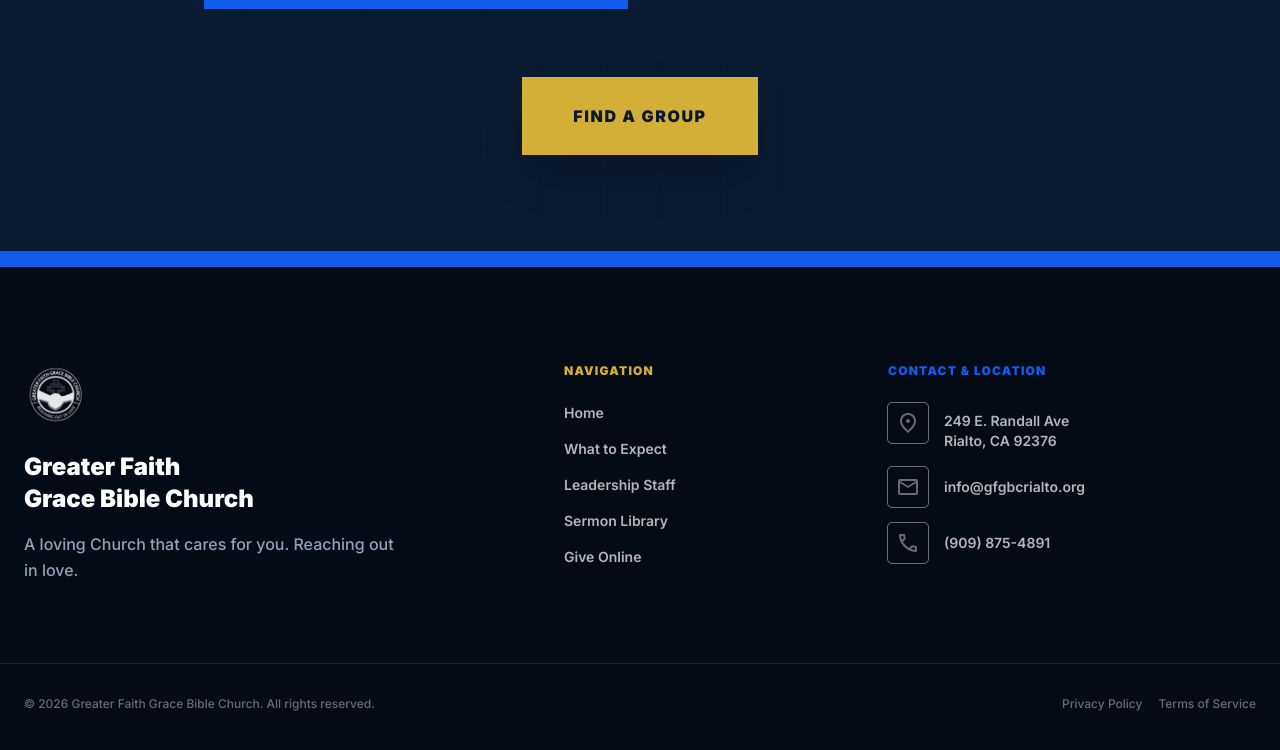
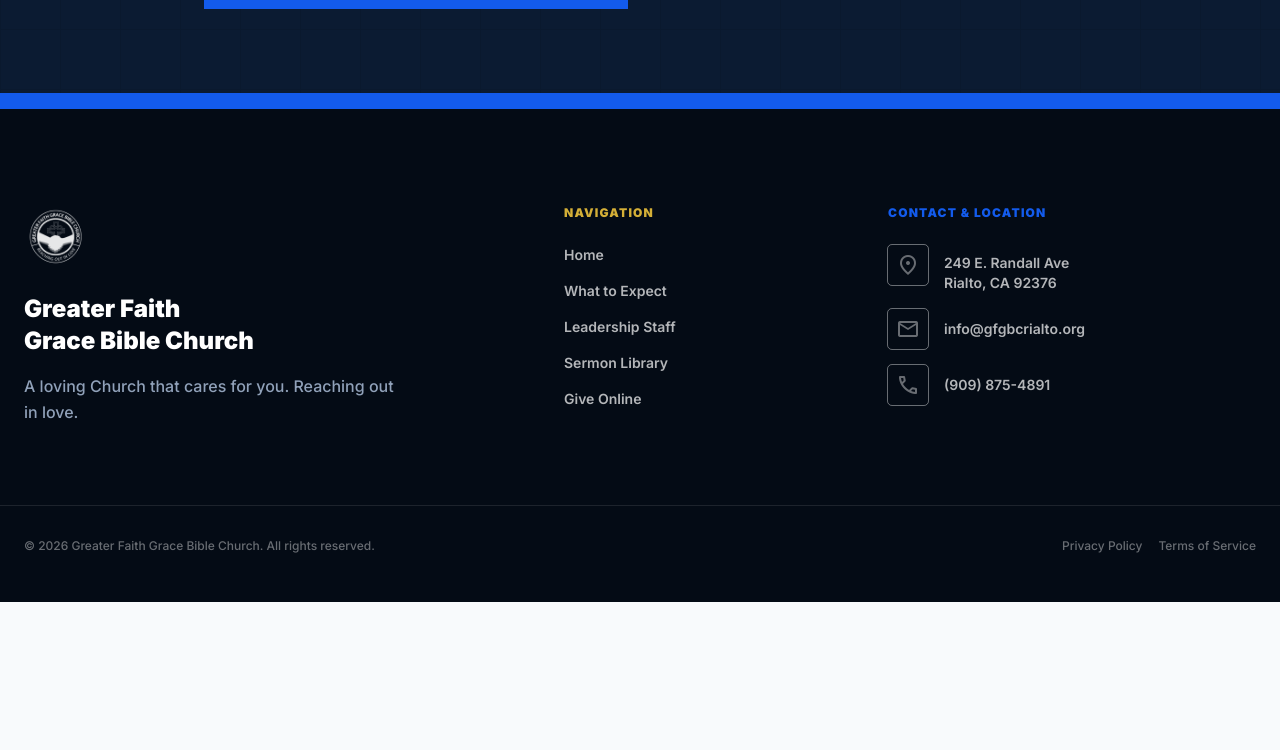
Before and after one commit to csdeveloperkc/csdeveloperkc.github.io, a website built with Vite: page grief-share.html in a window 1280 px wide. Shown: the part 2583-3333 px from the top of the page. After the commit the page ends 3185 px from the top, so only its background shows below. Built offline with nearby package versions, Linux system fonts and the light colour scheme.

Commit message:
Edit Grief Share

```diff
--- a/grief-share.html
+++ b/grief-share.html
@@ -211,14 +211,6 @@
           </div>
 
         </div>
-
-        <div class="mt-20 text-center">
-          <a href="/connect.html"
-            class="inline-block bg-[var(--color-accent)] border-[3px] border-[var(--color-accent)] text-[var(--color-navy-deep)] font-black uppercase tracking-widest px-12 py-6 hover:bg-[var(--color-navy-deep)] hover:text-[var(--color-accent)] transition-all duration-300 shadow-2xl">
-            Find A Group
-          </a>
-        </div>
-
       </div>
     </section>
 
```
